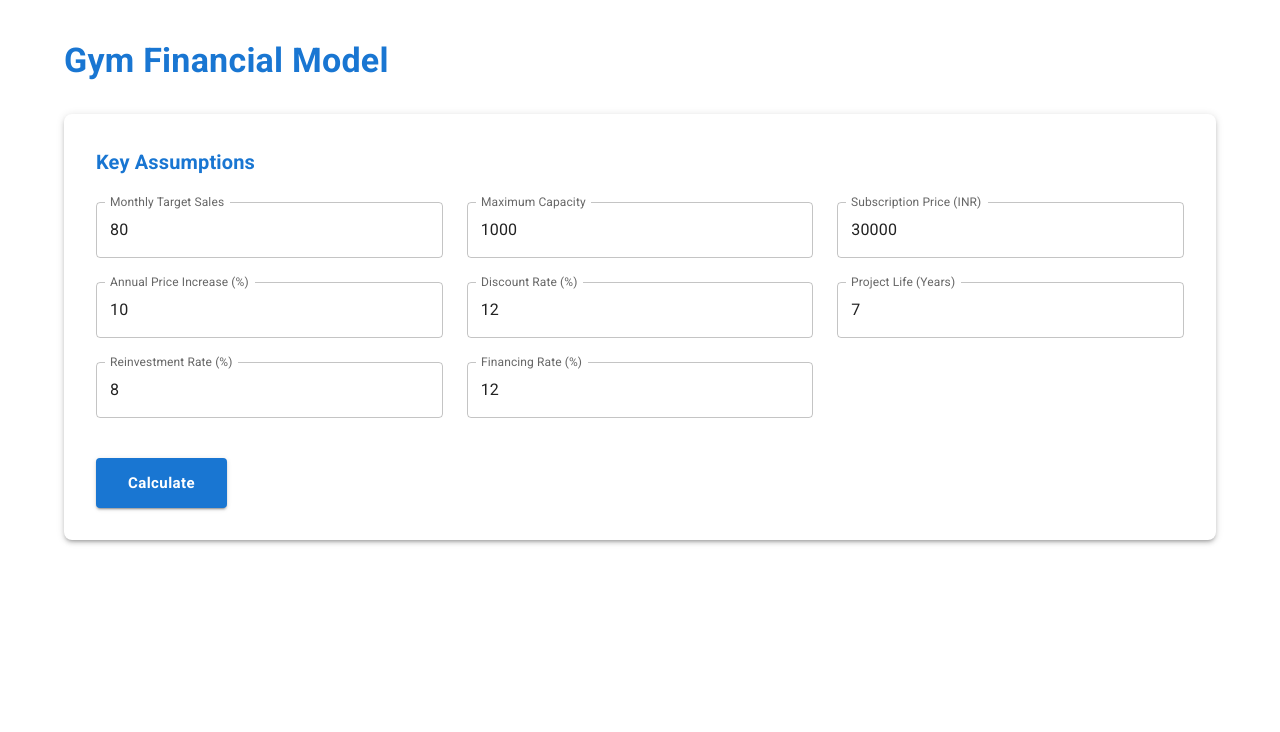
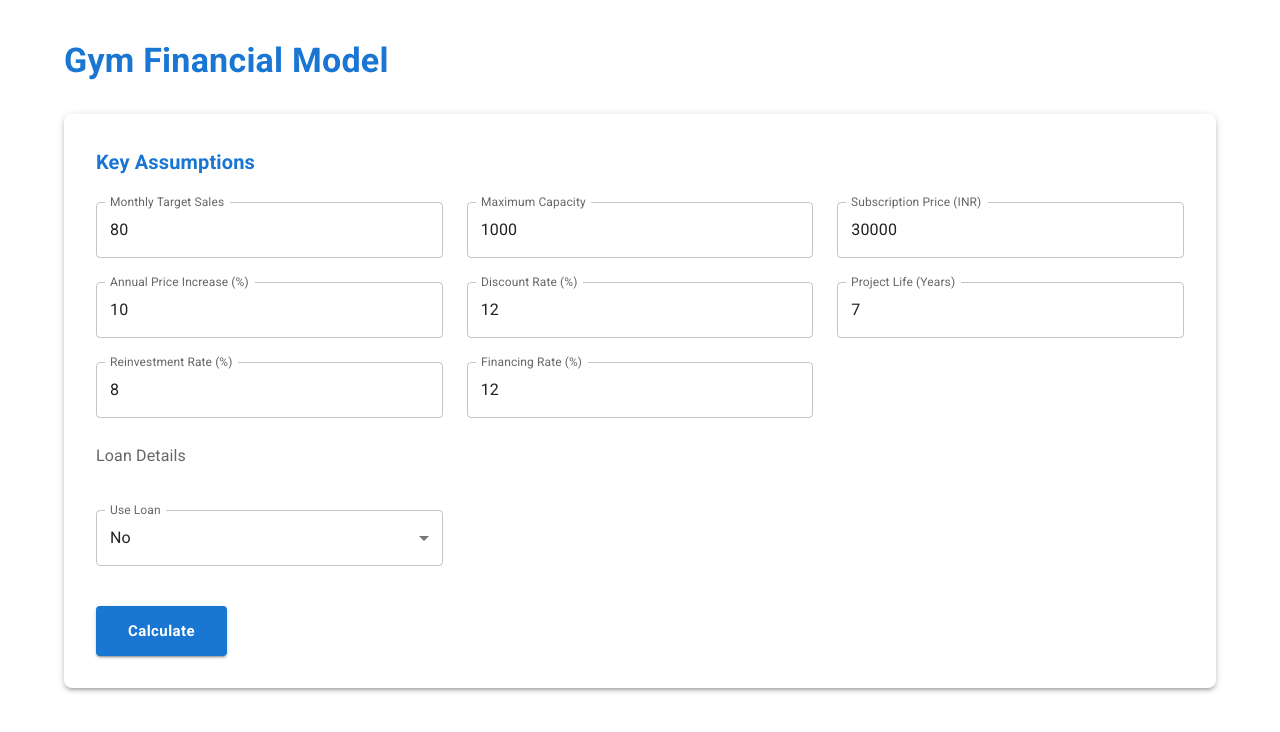
Before and after one commit to Mrfrozenthunder/finance_metrics, a React (Vite) app: page / in a window 1280 px wide. Shown: the top 732 px of the page. Built offline with nearby package versions, Linux system fonts and the light colour scheme.

Commit message:
loan update fix

```diff
--- a/src/App.tsx
+++ b/src/App.tsx
@@ -2,7 +2,7 @@ import React, { useState } from 'react';
 import {
   Container, Paper, TextField, Grid, Typography, Button,
   Table, TableBody, TableCell, TableContainer, TableHead, TableRow,
-  Tabs, Tab, Box, ThemeProvider, createTheme
+  Tabs, Tab, Box, ThemeProvider, createTheme, MenuItem
 } from '@mui/material';
 import { LineChart, Line, XAxis, YAxis, CartesianGrid, Tooltip, Legend } from 'recharts';
 
@@ -28,6 +28,10 @@ interface Assumptions {
   maxCapacity: number;
   retentionRate: number;
   salvageValue: number;
+  useLoan: boolean;
+  loanAmount: number;
+  loanTenure: number;  // in years
+  loanInterest: number;  // annual rate
 }
 
 interface MonthlyData {
@@ -58,6 +62,10 @@ interface MonthlyData {
   cumulativeFcf: number;
   cumulativeDcf: number;
   cumulativeNpv: number;  // Add this new property
+  emi: number;
+  loanInterest: number;
+  loanPrincipal: number;
+  loanBalance: number;
 }
 
 interface Asset {
@@ -90,7 +98,11 @@ const initialAssumptions: Assumptions = {
   financingRate: 12,
   maxCapacity: 1000,
   retentionRate: 40,
-  salvageValue: 10
+  salvageValue: 10,
+  useLoan: false,
+  loanAmount: 20000000,
+  loanTenure: 5,
+  loanInterest: 12
 };
 
 const metrics = [
@@ -113,6 +125,10 @@ const metrics = [
   { label: 'PBT', key: 'pbt', format: true },
   { label: 'Tax', key: 'tax', format: true },
   { label: 'PAT', key: 'pat', format: true },
+  { label: 'EMI', key: 'emi', format: true },
+  { label: 'Loan Interest', key: 'loanInterest', format: true },
+  { label: 'Loan Principal', key: 'loanPrincipal', format: true },
+  { label: 'Loan Balance', key: 'loanBalance', format: true },
   { label: 'FCF', key: 'fcf', format: true },
   { label: 'Cumulative FCF', key: 'cumulativeFcf', format: true },
   { label: 'DCF', key: 'dcf', format: true },
@@ -202,6 +218,15 @@ const calculateMonthlyData = (assumptions: Assumptions): MonthlyData[] => {
   let cumulativeDcf = 0;
   let cumulativeNpv = 0;
 
+  // Calculate EMI if loan is used
+  const monthlyRate = assumptions.useLoan ? (assumptions.loanInterest / 12 / 100) : 0;
+  const loanTenureMonths = assumptions.loanTenure * 12;
+  const emi = assumptions.useLoan ?
+    (assumptions.loanAmount * monthlyRate * Math.pow(1 + monthlyRate, loanTenureMonths)) /
+    (Math.pow(1 + monthlyRate, loanTenureMonths) - 1) : 0;
+
+  let loanBalance = assumptions.useLoan ? assumptions.loanAmount : 0;
+
   for (let t = 0; t < months; t++) {
     const year = Math.floor(t / 12);
     const date = new Date(2025, 3 + t);
@@ -231,22 +256,34 @@ const calculateMonthlyData = (assumptions: Assumptions): MonthlyData[] => {
     const ptSalesPercentage = (ptRevenue / totalRevenue) * 100;
 
     const monthlyDepreciation = calculateDepreciation(year) / 12;
-    const interest = 0;
 
+    // Calculate loan components first
+    const loanInterest = loanBalance * monthlyRate;
+    const loanPrincipal = t < loanTenureMonths ? (emi - loanInterest) : 0;
+    loanBalance = Math.max(0, loanBalance - loanPrincipal);
+
+    // Update EBITDA calculation
     const ebitda = grossMargin;
     const ebitdaPercentage = (ebitda / totalRevenue) * 100;
 
-    const pbt = ebitda - monthlyDepreciation - interest;
+    // Include loan interest in PBT calculation
+    const pbt = ebitda - monthlyDepreciation - loanInterest;
     const tax = pbt * (assumptions.taxRate / 100);
     const pat = pbt - tax;
 
-    const fcf = pat + monthlyDepreciation - (t === 0 ? assets.reduce((sum, a) => sum + a.cost, 0) : 0);
+    // Calculate FCF:
+    // 1. Start with PAT
+    // 2. Add back depreciation (non-cash expense)
+    // 3. Include full initial investment (not reduced by loan)
+    const fcf = pat + monthlyDepreciation -
+                (t === 0 ? assets.reduce((sum, a) => sum + a.cost, 0) : 0);
+
     cumulativeFcf += fcf;
 
     const dcf = fcf / Math.pow(1 + assumptions.discountRate / 100, t / 12);
     cumulativeDcf += dcf;
 
-    // Calculate NPV properly for each period
+    // Calculate NPV
     const npv = fcf / Math.pow(1 + assumptions.discountRate / 100, t / 12);
     cumulativeNpv += npv;
 
@@ -267,12 +304,16 @@ const calculateMonthlyData = (assumptions: Assumptions): MonthlyData[] => {
       grossMarginPercentage,
       ptSalesPercentage,
       depreciation: monthlyDepreciation,
-      interest,
+      interest: loanInterest, // Update interest to use loan interest
       ebitda,
       ebitdaPercentage,
       pbt,
       tax,
       pat,
+      emi,
+      loanInterest,
+      loanPrincipal,
+      loanBalance,
       fcf,
       dcf,
       cumulativeFcf,
@@ -333,8 +374,14 @@ function App() {
     setMonthlyData(data);
   };
 
-  const handleInputChange = (field: keyof Assumptions) => (event: React.ChangeEvent<HTMLInputElement>) => {
-    const value = event.target.value === '' ? '' : Number(event.target.value);
+  // Update the handleInputChange function to handle boolean values
+  const handleInputChange = (field: keyof Assumptions) => (
+    event: React.ChangeEvent<HTMLInputElement | { value: unknown }>
+  ) => {
+    const value = field === 'useLoan'
+      ? event.target.value === 'true'
+      : event.target.value === '' ? '' : Number(event.target.value);
+
     setAssumptions(prev => ({
       ...prev,
       [field]: value
@@ -454,6 +501,56 @@ function App() {
                 variant="outlined"
               />
             </Grid>
+            <Grid item xs={12}>
+              <Typography variant="subtitle1" sx={{ mb: 2, color: '#666' }}>Loan Details</Typography>
+            </Grid>
+            <Grid item xs={12} sm={6} md={4}>
+              <TextField
+                fullWidth
+                label="Use Loan"
+                select
+                value={assumptions.useLoan.toString()}
+                onChange={handleInputChange('useLoan')}
+                variant="outlined"
+              >
+                <MenuItem value="true">Yes</MenuItem>
+                <MenuItem value="false">No</MenuItem>
+              </TextField>
+            </Grid>
+            {assumptions.useLoan && (
+              <>
+                <Grid item xs={12} sm={6} md={4}>
+                  <TextField
+                    fullWidth
+                    label="Loan Amount (INR)"
+                    type="number"
+                    value={assumptions.loanAmount}
+                    onChange={handleInputChange('loanAmount')}
+                    variant="outlined"
+                  />
+                </Grid>
+                <Grid item xs={12} sm={6} md={4}>
+                  <TextField
+                    fullWidth
+                    label="Loan Tenure (Years)"
+                    type="number"
+                    value={assumptions.loanTenure}
+                    onChange={handleInputChange('loanTenure')}
+                    variant="outlined"
+                  />
+                </Grid>
+                <Grid item xs={12} sm={6} md={4}>
+                  <TextField
+                    fullWidth
+                    label="Loan Interest Rate (%)"
+                    type="number"
+                    value={assumptions.loanInterest}
+                    onChange={handleInputChange('loanInterest')}
+                    variant="outlined"
+                  />
+                </Grid>
+              </>
+            )}
             <Grid item xs={12}>
               <Button
                 variant="contained"
```
